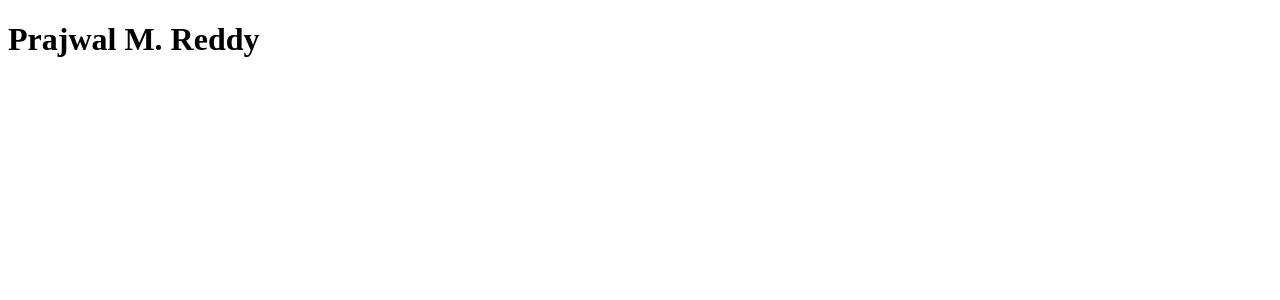
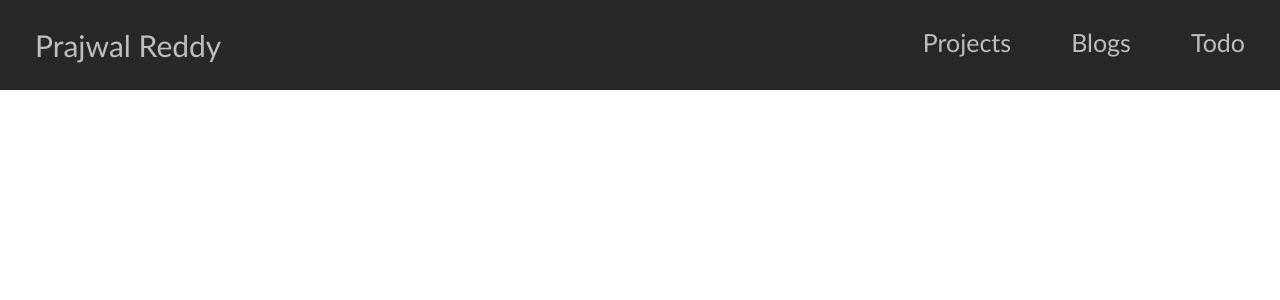
Before and after one commit to PrajwalMReddy/PrajwalMReddy, a Vue app: page / in a window 1280 px wide. Shown: the top 300 px of the page. Built offline with nearby package versions, Linux system fonts and the light colour scheme.

Commit message:
Add A Navigation Bar

```diff
--- a/package.json
+++ b/package.json
@@ -9,7 +9,8 @@
   },
   "dependencies": {
     "core-js": "^3.8.3",
-    "vue": "^3.2.13"
+    "vue": "^3.2.13",
+    "vue-router": "^4.1.6"
   },
   "devDependencies": {
     "@babel/core": "^7.12.16",
--- a/public/index.html
+++ b/public/index.html
@@ -4,6 +4,7 @@
     <meta charset="utf-8">
     <meta http-equiv="X-UA-Compatible" content="IE=edge">
     <meta name="viewport" content="width=device-width,initial-scale=1.0">
+    <link rel="stylesheet" href="reset.css">
     <title>Prajwal M. Reddy | Home</title>
   </head>
   <body>
--- /dev/null
+++ b/public/reset.css
@@ -0,0 +1,43 @@
+html, body, div, span, applet, object, iframe,
+h1, h2, h3, h4, h5, h6, p, blockquote, pre,
+a, abbr, acronym, address, big, cite, code,
+del, dfn, em, img, ins, kbd, q, s, samp,
+small, strike, strong, sub, sup, tt, var,
+b, u, i, center,
+dl, dt, dd, ol, ul, li,
+fieldset, form, label, legend,
+table, caption, tbody, tfoot, thead, tr, th, td,
+article, aside, canvas, details, embed,
+figure, figcaption, footer, header, hgroup,
+menu, nav, output, ruby, section, summary,
+time, mark, audio, video {
+    margin: 0;
+    padding: 0;
+    border: 0;
+    font-size: 100%;
+    font: inherit;
+    vertical-align: baseline;
+}
+/* HTML5 display-role reset for older browsers */
+article, aside, details, figcaption, figure,
+footer, header, hgroup, menu, nav, section {
+    display: block;
+}
+body {
+    line-height: 1;
+}
+ol, ul {
+    list-style: none;
+}
+blockquote, q {
+    quotes: none;
+}
+blockquote:before, blockquote:after,
+q:before, q:after {
+    content: '';
+    content: none;
+}
+table {
+    border-collapse: collapse;
+    border-spacing: 0;
+}
--- a/src/App.vue
+++ b/src/App.vue
@@ -1,10 +1,15 @@
 <template>
-  <h1>Prajwal M. Reddy</h1>
+  <NavBar />
 </template>
 
 <script>
+import NavBar from "@/components/NavBar";
+
 export default {
   name: 'App',
+  components: {
+    NavBar
+  },
 }
 </script>
 
--- /dev/null
+++ b/src/components/NavBar.vue
@@ -0,0 +1,61 @@
+<template>
+  <nav id="navigation-bar">
+    <ul class="navigation-list">
+      <li class="navigation-element"><a id="navigation-name" href="/">Prajwal Reddy</a></li>
+    </ul>
+    <ul class="navigation-list">
+      <li class="navigation-element"><a class="navigation-link" href="/projects">Projects</a></li>
+      <li class="navigation-element"><a class="navigation-link" href="/blogs">Blogs</a></li>
+      <li class="navigation-element"><a class="navigation-link" href="/todo">Todo</a></li>
+    </ul>
+  </nav>
+</template>
+
+<script>
+export default {
+  name: 'NavBar',
+}
+</script>
+
+<style>
+#navigation-bar {
+  background: #272727;
+  padding: 5px;
+
+  display: flex;
+  display: -webkit-flex;
+
+  justify-content:space-between;
+  -webkit-justify-content:space-between;
+}
+
+.navigation-list {
+  list-style-type: none;
+  display: flex;
+  display: -webkit-flex;
+}
+
+.navigation-element {
+  font-family: Calibri, sans-serif;
+
+  margin: 25px 30px 25px 30px;
+}
+
+.navigation-element:hover {
+  text-decoration: underline;
+}
+
+#navigation-name {
+  color: #BEBEBE;
+
+  font-size: 30px;
+  text-decoration: none;
+}
+
+.navigation-link {
+  color: #BEBEBE;
+
+  font-size: 25px;
+  text-decoration: none;
+}
+</style>
```
Also changed, not shown: 1 other file (tests, documents, lock files or other folders).
